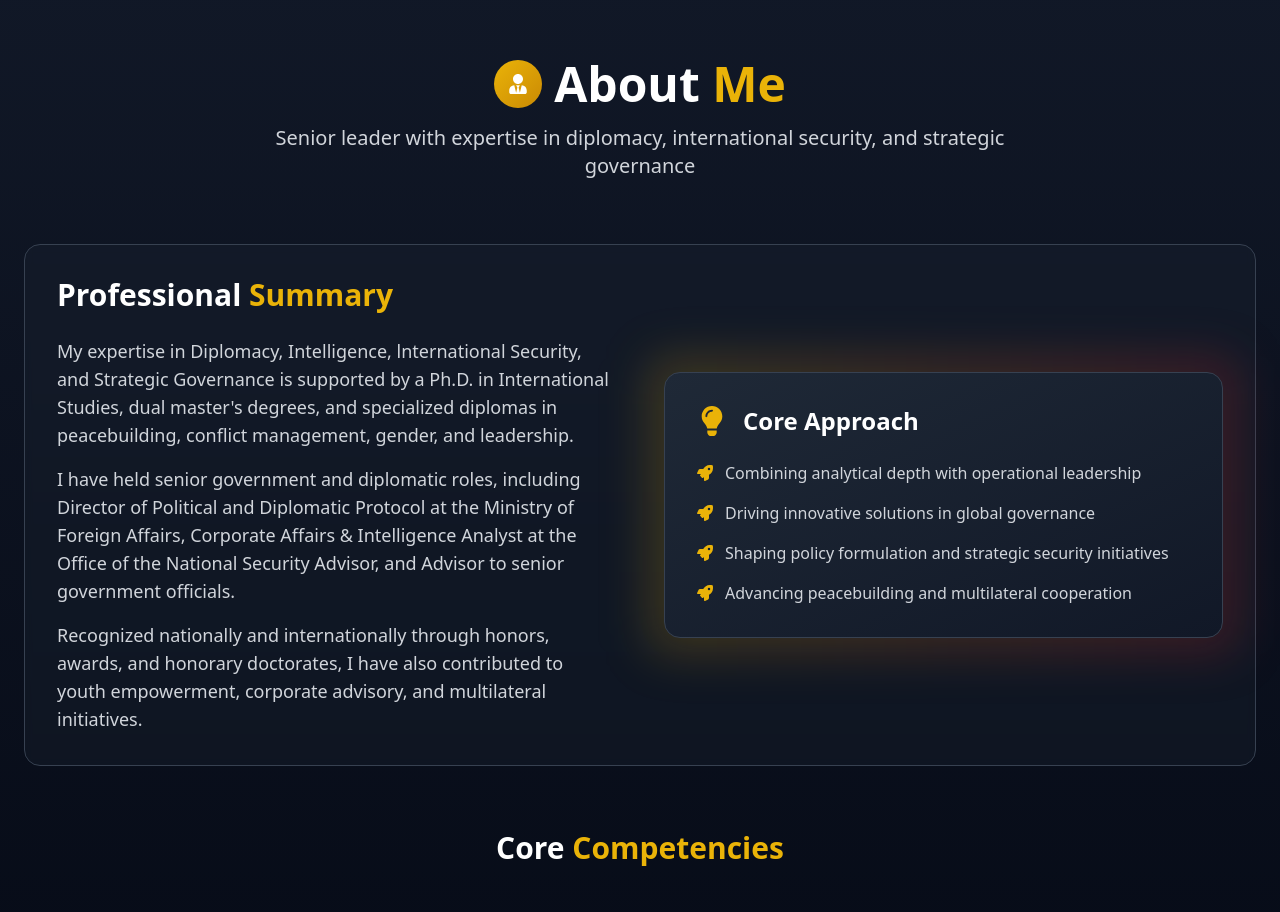
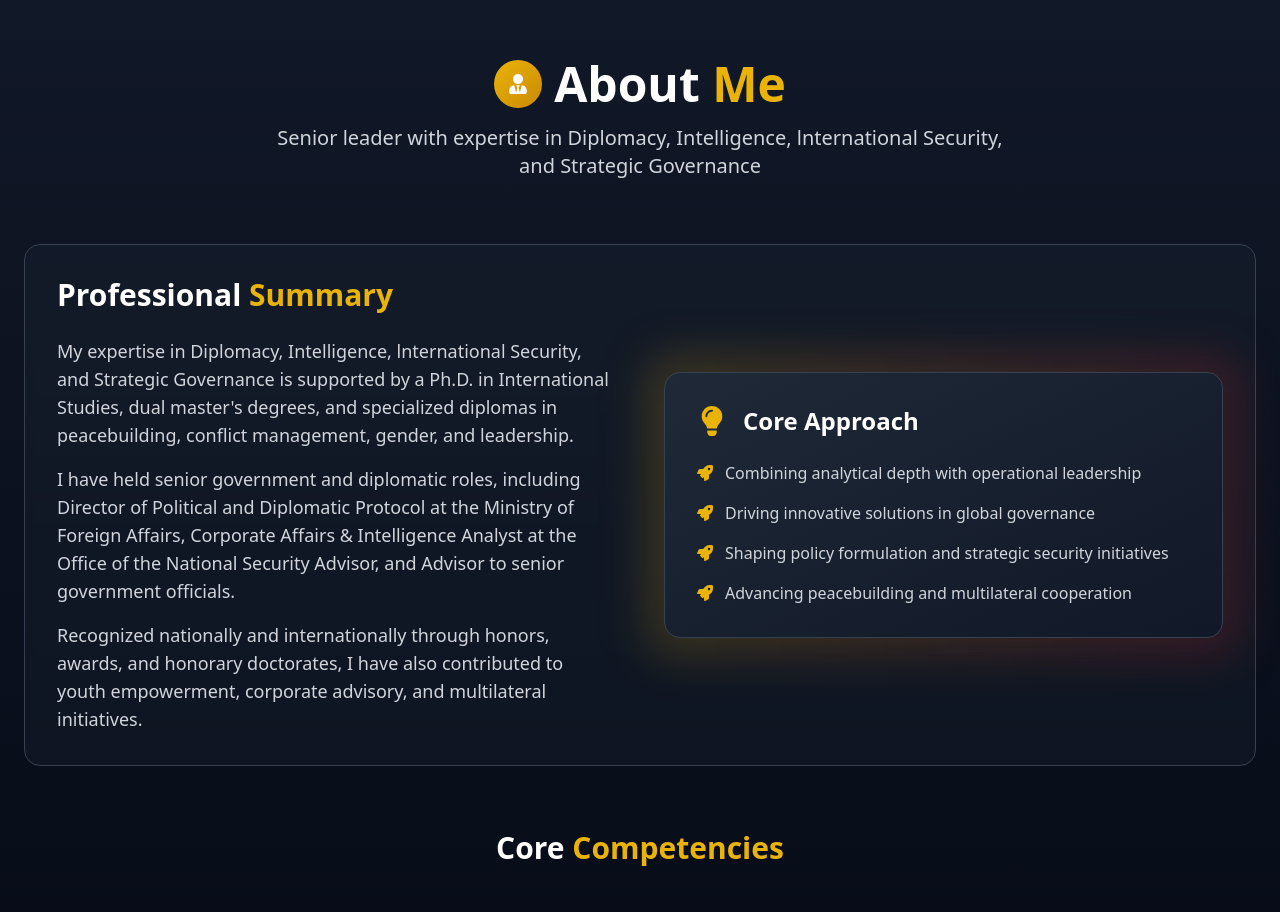
Before and after one commit to LEAKONO/ikola, a React (Vite) app: page / in a window 1280 px wide. Shown: the part 820-1732 px from the top of the page. Built offline with nearby package versions, Linux system fonts and the light colour scheme; the HTML template or start-up script is replaced by a standard one.

Commit message:
feat: update profile on about section

```diff
--- a/src/components/Profile.jsx
+++ b/src/components/Profile.jsx
@@ -64,8 +64,7 @@ const Profile = () => {
             </h2>
           </div>
           <p className="text-base sm:text-lg md:text-xl text-gray-300 max-w-3xl mx-auto px-2">
-            Senior leader with expertise in diplomacy, international security, and strategic governance
-          </p>
+           Senior leader with expertise in Diplomacy, Intelligence, lnternational Security, and Strategic Governance          </p>
         </motion.div>
 
         {/* Profile Summary */}
```
